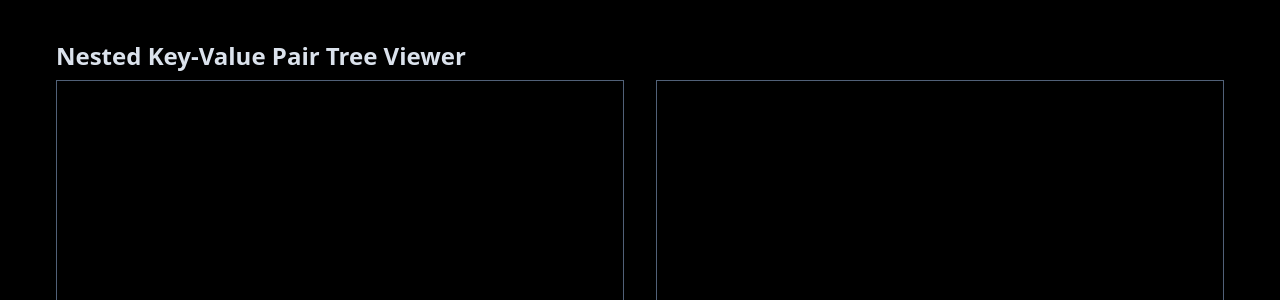
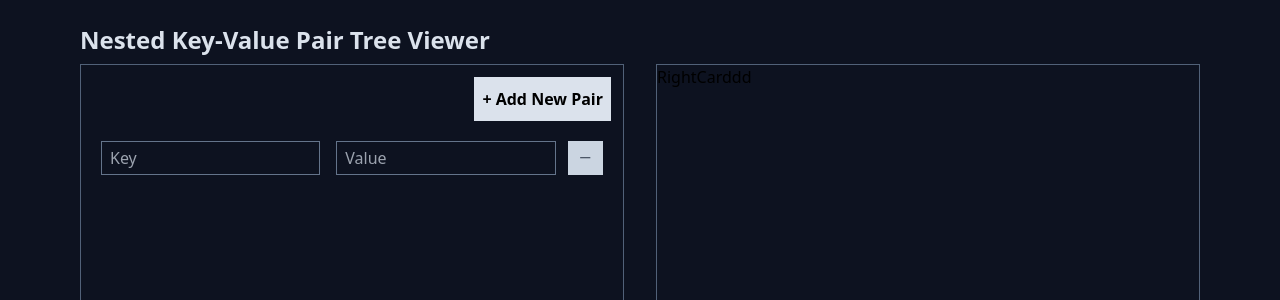
Before and after one commit to JiangShuuu/frontier_cool_2023, a Vue app in the folder 02/: page / in a window 1280 px wide. Shown: the top 300 px of the page. Built offline with nearby package versions, Linux system fonts and the light colour scheme.

Commit message:
upd tailwind

```diff
--- a/02/src/App.vue
+++ b/02/src/App.vue
@@ -1,5 +1,5 @@
 <template>
-  <div class="bg-black h-screen py-10 px-14">
+  <div class="bg-blue-dark h-screen py-6 px-20">
     <router-view />
   </div>
 </template>
--- a/02/src/components/LeftCard/Card.vue
+++ b/02/src/components/LeftCard/Card.vue
@@ -1,5 +1,9 @@
 <template>
-  <div>
-    Carddd
+  <div class="px-5 py-2 flex">
+    <div class="grid grid-cols-2 gap-4 flex-grow mr-3">
+      <input type="text" class="bg-transparent outline-none border text-slate-200 border-slate-500 text-base px-2 py-1 w-full" placeholder="Key" />
+      <input type="text" class="bg-transparent outline-none border text-slate-200 border-slate-500 text-base px-2 py-1 w-full" placeholder="Value" />
+    </div>
+    <button class="w-10 text-sm flex justify-center items-center bg-slate-300 text-slate-800">－</button>
   </div>
 </template>
--- a/02/src/components/LeftCard/index.vue
+++ b/02/src/components/LeftCard/index.vue
@@ -1,5 +1,8 @@
 <template>
   <div class="border border-blue">
+    <div class="flex items-center justify-end p-3">
+      <button class="bg-white px-2 py-2.5 font-bold">+ Add New Pair</button>
+    </div>
     <Card />
   </div>
 </template>
```
